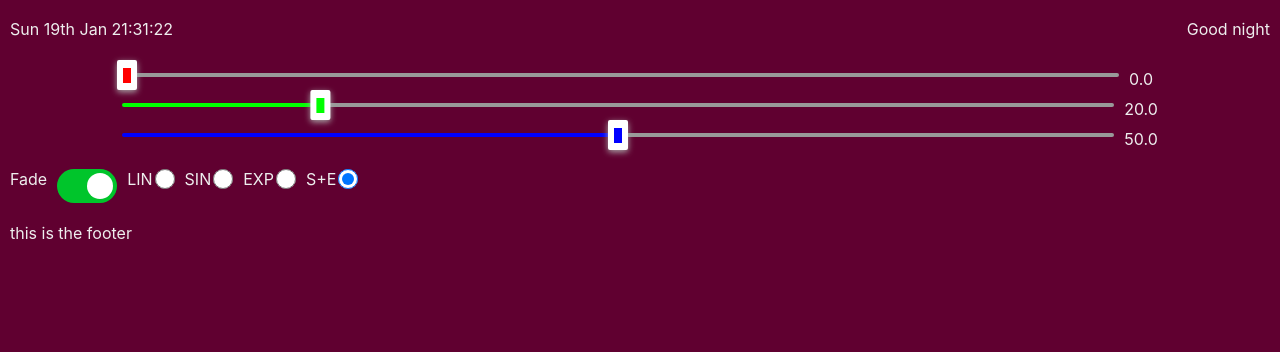
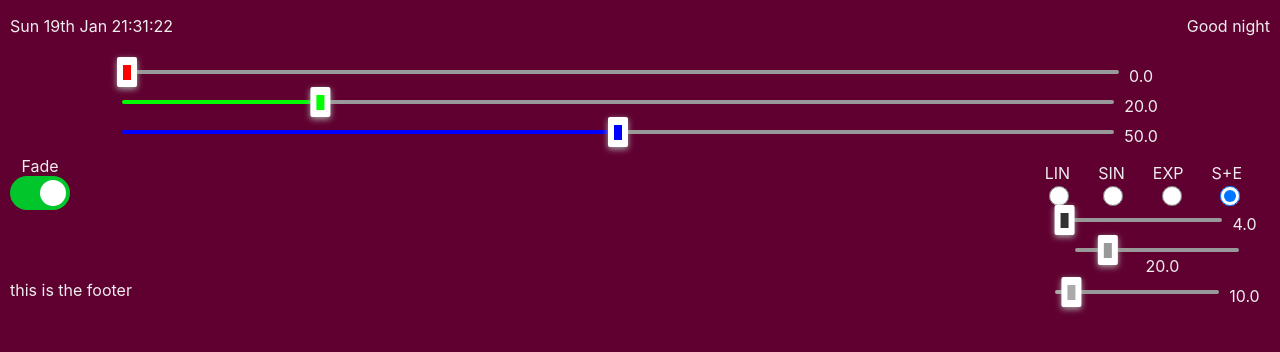
Before and after one commit to adammilward/pi, a React (Create React App) app in the folder html/React/: page / in a window 1280 px wide. Shown: the top 352 px of the page. Built offline with nearby package versions, Linux system fonts and the light colour scheme.

Commit message:
working on fade buttons

```diff
--- a/html/React/public/style.css
+++ b/html/React/public/style.css
@@ -10,8 +10,7 @@ body {
 }
 
 .container {
-//font-size: 40px;
-    padding: 3px 10px;
+    margin: 3px 10px;
 }
 
 .fade-type {
@@ -19,20 +18,31 @@ body {
 }
 
 .lights {
-    margin: 30px 0px;
+    margin: 30px 0px 60px;
 }
 
 .lights-fade {
-    height: 34px;
+    text-align: center;
+    width: 60px;
+    height: 4em;
+    display: inline-block;
+}
+
+.fade-settings {
+    display: inline-block;
+}
+
+.fade-mode {
+    display: inline-block;
+    height: 3em;
 }
 
 .fade-mode input {
-
     width: 20px;
     height: 20px;
-    display: inline;
-    margin: 0px 10px 0px 2px;
-    top: 4px;
+    display: inline-block;
+    top: 2em;
+    left: -2em;
     position: relative;
 }
 
@@ -42,7 +52,6 @@ body {
     display: inline-block;
     width: 60px;
     height: 34px;
-    margin: 10px;
 }
 
 /* Hide default HTML checkbox */
--- a/html/React/src/components/App.js
+++ b/html/React/src/components/App.js
@@ -47,7 +47,9 @@ console.log(hours);
           <span className="right">Good {this.timeOfDay}</span>
         </p>
         <Lights/>
-        <Footer/>
+        <div>
+          <Footer/>
+        </div>
       </div>
     );
   }
--- a/html/React/src/components/Lights.js
+++ b/html/React/src/components/Lights.js
@@ -1,7 +1,7 @@
 import React from "react";
 import Slider from './Slider'
 import Footer from './Footer'
-import Radio from './Radio'
+import LightsFade from './LightsFade'
 import Moment from 'react-moment';
 import moment from 'moment';
 
@@ -39,19 +39,21 @@ export default class Lights extends React.Component{
   }
 
   slid = (value, name) =>  {
-    console.log('Lights slid, value name', value, name);
-    console.log(this);
-    this.setState((state, props) => {
+    //console.log('Lights slid, value name', value, name);
+    //console.log(this);
+/*    this.setState((state, props) => {
       console.log('Lights::slid setState, state, props', state, props);
       return state ;
-    })
+    })*/
   };
 
   func = function () {
     console.log('func, this', this);
-
   };
 
+  bottomSlid = (value, name) => {
+    console.log('bottomSlid, value', value, name);
+  };
 
   render() {
     return (
@@ -83,9 +85,10 @@ export default class Lights extends React.Component{
           }}
           slid={this.slid}
         />
-        <Radio
+        <LightsFade
           fadeOn={this.state.fadeOn}
           fadeMode={this.state.fadeMode}
+          bottomSlid={this.bottomSlid}
         />
       </div>
     );
--- /dev/null
+++ b/html/React/src/components/LightsFade.js
@@ -0,0 +1,119 @@
+import React from 'react';
+import Slider from "./Slider";
+
+export default class LightsFade extends React.Component{
+
+  constructor(props) {
+    super(props);
+
+    this.state = {
+      fadeOn: this.props.fadeOn,
+      fadeMode: this.props.fadeMode,
+      delay: 10,
+      top: 10,
+      bottom: 10,
+    };
+  }
+
+  radio = (mode) => {
+    console.log('radio');
+    console.log('mode, thing, this', mode, this);
+    this.setState({fadeMode: mode})
+  };
+
+  toggle = (fade) => {
+    this.setState({fadeOn: !this.state.fadeOn})
+  };
+
+  fadeModes = [
+    {name: 'LIN', value: 'lin'},
+    {name: 'SIN', value: 'sin'},
+    {name: 'EXP', value: 'exp'},
+    {name: 'S+E', value: 'sinexp'},
+  ];
+
+  fadeButtons(props) {
+    return this.fadeModes.map((mode) => {
+      return (
+        <label>
+          {mode.name}
+          <input name='fadeMode'
+                 key={mode.value}
+                 onChange={() => this.radio(mode.value)}
+                 checked={this.state.fadeMode === mode.value}
+                 type="radio"
+          />
+        </label>
+      )
+    })
+  }
+
+  delaySlid = (value) => {
+    console.log('delaySlid', value);
+  };
+
+  topSlid = (value) => {
+    console.log('topSlid', value);
+  };
+
+  bottomSlid = (value) => {
+    console.log('bottomSlid', value);
+  };
+
+  render() {
+    console.log(this);
+    return (
+      <div>
+        <div className="lights-fade">
+          Fade
+          <label className="switch float">
+            <input
+              type="checkbox"
+              checked={this.state.fadeOn}
+              onChange={this.toggle}
+            />
+            <span className="switch-slider round right" />
+          </label>
+        </div>
+        {this.state.fadeOn &&
+        <div className="fade-settings right">
+          <div className="fade-mode">
+
+            {this.fadeButtons()}
+
+          </div>
+
+
+          <div className="fade-sliders" >
+            <Slider
+              name={'delay'}
+              value={4}
+              color={'#333'}
+              getColor={() => 'rgb(100, 100, 100)'}
+              slid={this.delaySlid}
+            />
+            <Slider
+              name={'top'}
+              value={20}
+              color={'#999'}
+              getColor={() => 'rgb(250, 250, 250)'}
+              max={100}
+              min={20}
+              slid={this.topSlid}
+            />
+            <Slider
+              name={'bottom'}
+              value={this.state.bottom}
+              color={'#aaa'}
+              getColor={() => 'rgb(50, 50, 50)'}
+              max={80}
+              min={0}
+              slid={this.bottomSlid}
+            />
+          </div>
+        </div>
+        }
+      </div>
+    );
+  }
+}
--- a/html/React/src/components/Radio.js
+++ /dev/null
@@ -1,79 +0,0 @@
-import React from 'react';
-import FadeButton from './FadeButton'
-
-export default class Radio extends React.Component{
-
-  constructor(props) {
-    super(props);
-
-    const Modes = [
-      {name: 'LIN', value: 'lin'},
-      {name: 'SIN', value: 'sin'},
-      {name: 'EXP', value: 'sin'},
-      {name: 'S+E', value: 'sinexp'},
-    ];
-
-    this.state = {
-      fadeOn: this.props.fadeOn,
-      fadeMode: this.props.fadeMode,
-    }
-  }
-
-  radio = (mode) => {
-    console.log('radio');
-    console.log('mode, thing, this', mode, this);
-    this.setState({fadeMode: mode})
-  };
-
-  toggle = (fade) => {
-    this.setState({fadeOn: !this.state.fadeOn})
-  };
-
-  fadeModes = [
-    {name: 'LIN', value: 'lin'},
-    {name: 'SIN', value: 'sin'},
-    {name: 'EXP', value: 'exp'},
-    {name: 'S+E', value: 'sinexp'},
-  ];
-
-  fadeButtons() {
-    return this.fadeModes.map((mode) => {
-      return (
-        <span>
-          {mode.name}
-          <input name='fadeMode'
-                 key={mode.value}
-                 onChange={() => this.radio(mode.value)}
-                 checked={this.state.fadeMode === mode.value}
-                 type="radio"
-          />
-        </span>
-      )
-    })
-  }
-
-  render() {
-    console.log(this);
-    let wibble = 'woe';
-    return (
-      <div>
-        <div className="lights-fade">Fade
-          <label className="switch float">
-            <input
-              type="checkbox"
-              checked={this.state.fadeOn}
-              onChange={this.toggle}
-            />
-            <span className="switch-slider round right" />
-          </label>
-
-          {this.state.fadeOn &&
-          <span className="fade-mode">
-            {this.fadeButtons()}
-          </span>
-          }
-        </div>
-      </div>
-    );
-  }
-}
--- a/html/React/src/components/Slider.js
+++ b/html/React/src/components/Slider.js
@@ -24,9 +24,16 @@ class Slider extends React.Component {
     // use this to run something when the component is updated
   }
 
-  slid(values) {
-    this.props.slid(values[0], this.props.name);
-    this.setState({values});
+  slid(value) {
+    if ('undefined' !== this.props.max && value > this.props.max) {
+      value = this.props.max;
+    }
+    if (this.props.min && value < this.props.min) {
+      value = this.props.min;
+    }
+    console.log(value);
+    this.props.slid(value, this.props.name);
+    this.setState({values: [value]});
   }
 
   render() {
@@ -45,7 +52,7 @@ class Slider extends React.Component {
           step={STEP}
           min={MIN}
           max={MAX}
-          onChange={values => this.slid(values, this.props.name)}
+          onChange={values => this.slid(values[0], this.props.name)}
           renderTrack={({props, children}) => (
             <div
               onMouseDown={props.onMouseDown}
```
